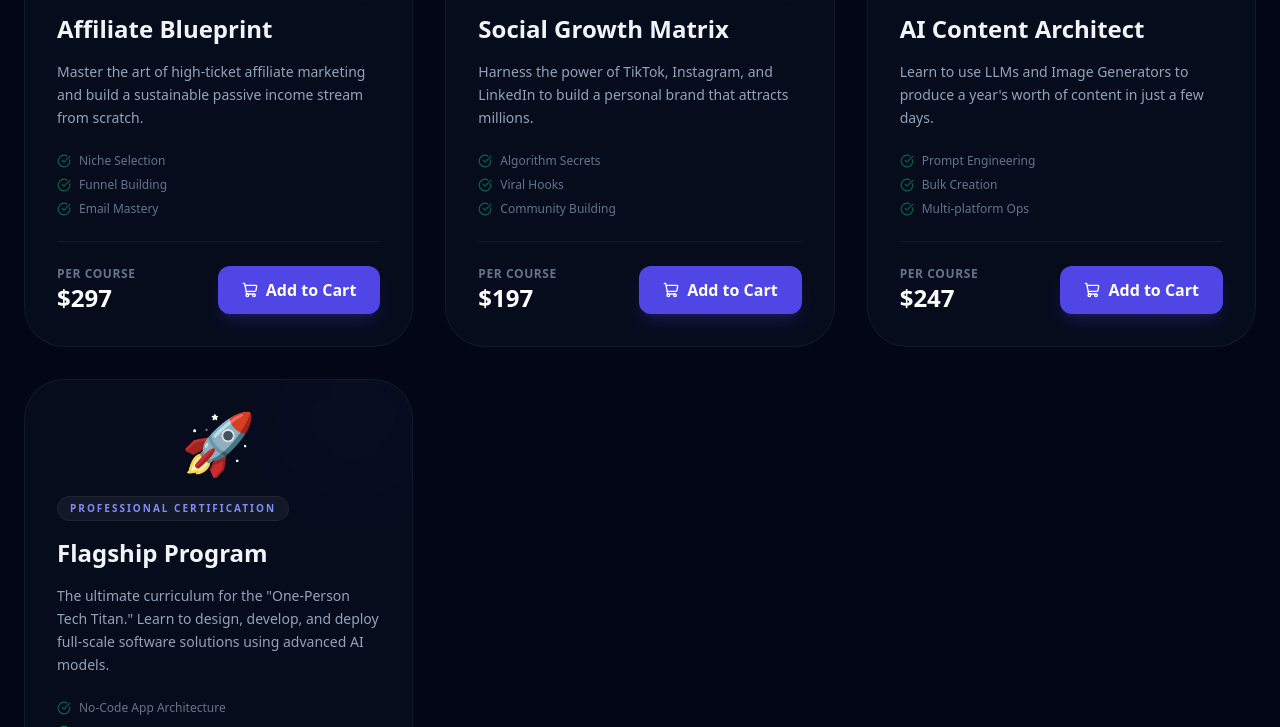
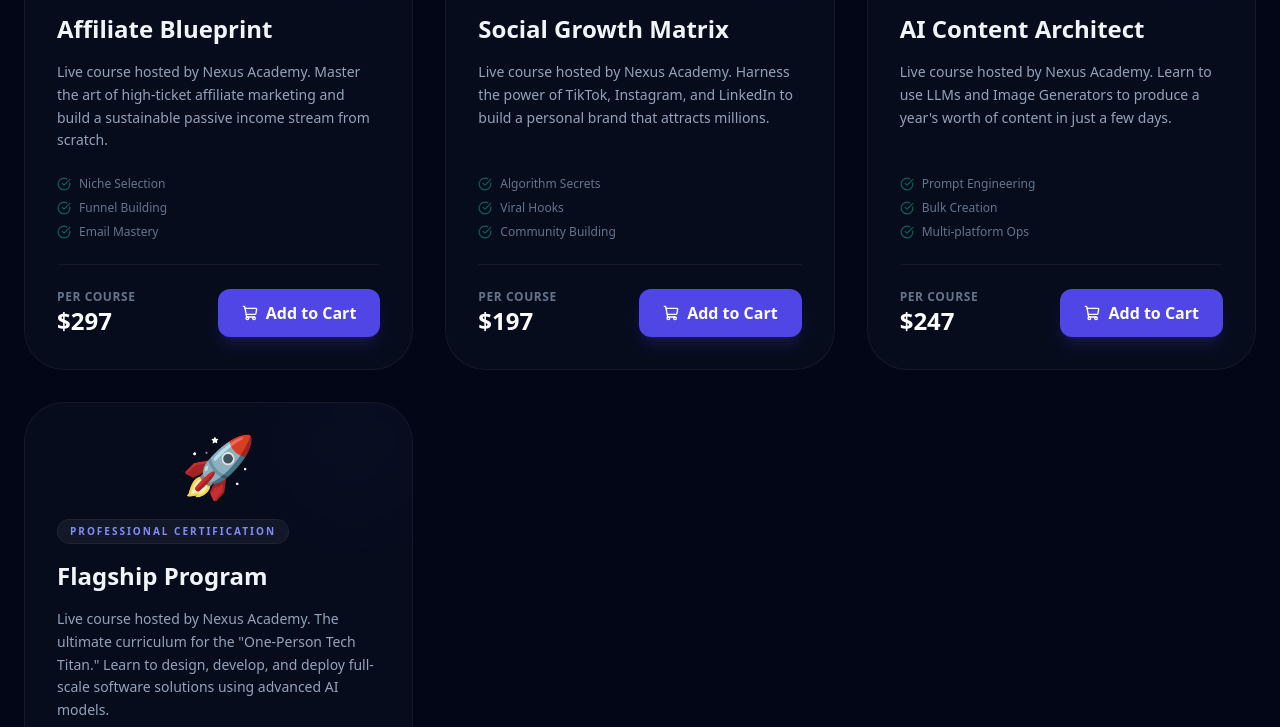
Before and after one commit to zerwiz/LeeHome, a website: page pages/shop.html in a window 1280 px wide. Shown: the part 553-1280 px from the top of the page. Drawn offline with nearby package versions, Linux system fonts and the light colour scheme.

Commit message:
Update course descriptions to indicate they are live courses hosted by Nexus Academy

```diff
--- a/pages/shop.html
+++ b/pages/shop.html
@@ -104,7 +104,7 @@
             {
                 id: 'affiliate-blueprint',
                 title: 'Affiliate Blueprint',
-                description: 'Master the art of high-ticket affiliate marketing and build a sustainable passive income stream from scratch.',
+                description: 'Live course hosted by Nexus Academy. Master the art of high-ticket affiliate marketing and build a sustainable passive income stream from scratch.',
                 price: 297,
                 image: '🎯',
                 tag: 'Passive Income',
@@ -113,7 +113,7 @@
             {
                 id: 'social-growth-matrix',
                 title: 'Social Growth Matrix',
-                description: 'Harness the power of TikTok, Instagram, and LinkedIn to build a personal brand that attracts millions.',
+                description: 'Live course hosted by Nexus Academy. Harness the power of TikTok, Instagram, and LinkedIn to build a personal brand that attracts millions.',
                 price: 197,
                 image: '📱',
                 tag: 'Marketing',
@@ -122,7 +122,7 @@
             {
                 id: 'ai-content-architect',
                 title: 'AI Content Architect',
-                description: 'Learn to use LLMs and Image Generators to produce a year\'s worth of content in just a few days.',
+                description: 'Live course hosted by Nexus Academy. Learn to use LLMs and Image Generators to produce a year\'s worth of content in just a few days.',
                 price: 247,
                 image: '🤖',
                 tag: 'AI Strategy',
@@ -131,7 +131,7 @@
             {
                 id: 'flagship-program',
                 title: 'Flagship Program',
-                description: 'The ultimate curriculum for the "One-Person Tech Titan." Learn to design, develop, and deploy full-scale software solutions using advanced AI models.',
+                description: 'Live course hosted by Nexus Academy. The ultimate curriculum for the "One-Person Tech Titan." Learn to design, develop, and deploy full-scale software solutions using advanced AI models.',
                 price: 1997,
                 image: '🚀',
                 tag: 'Professional Certification',
```
Also changed, not shown: pages/courses.html (+4 -4 lines), pages/flagship.html (+1 -1 lines).
